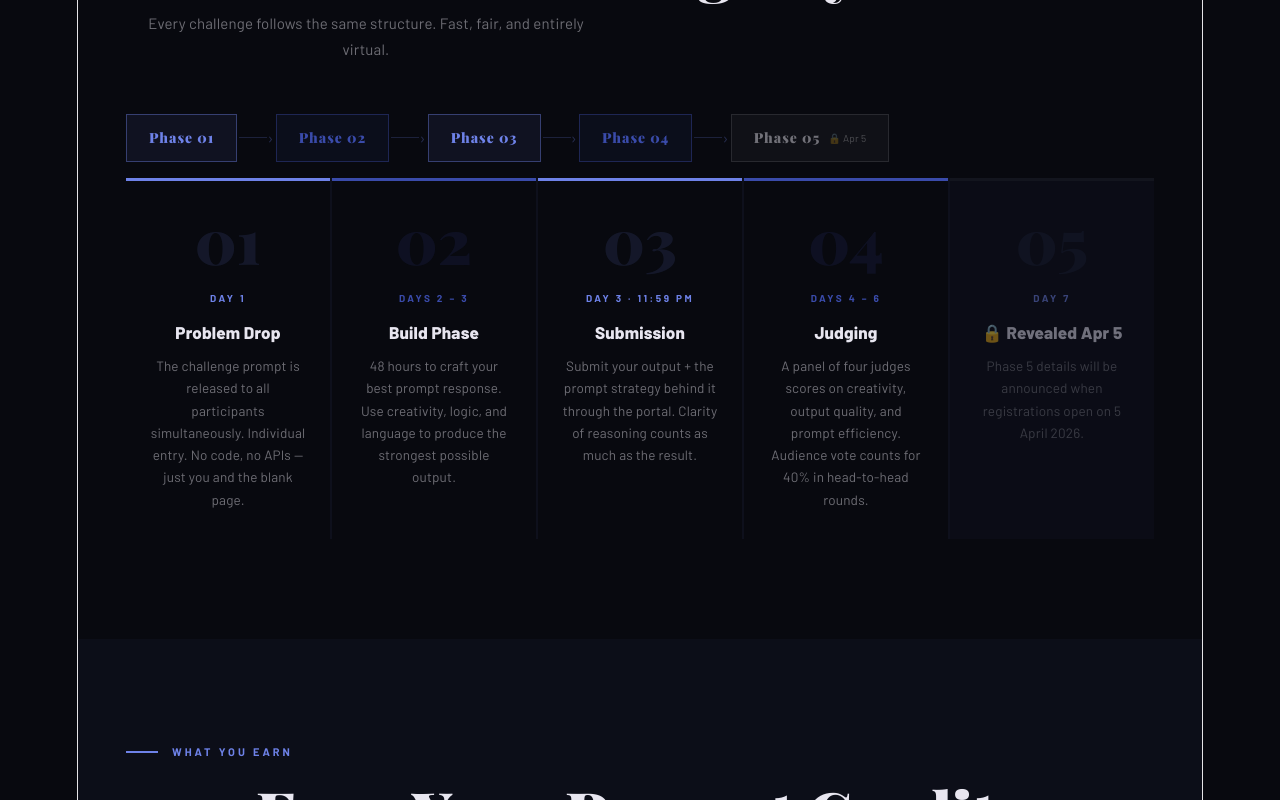
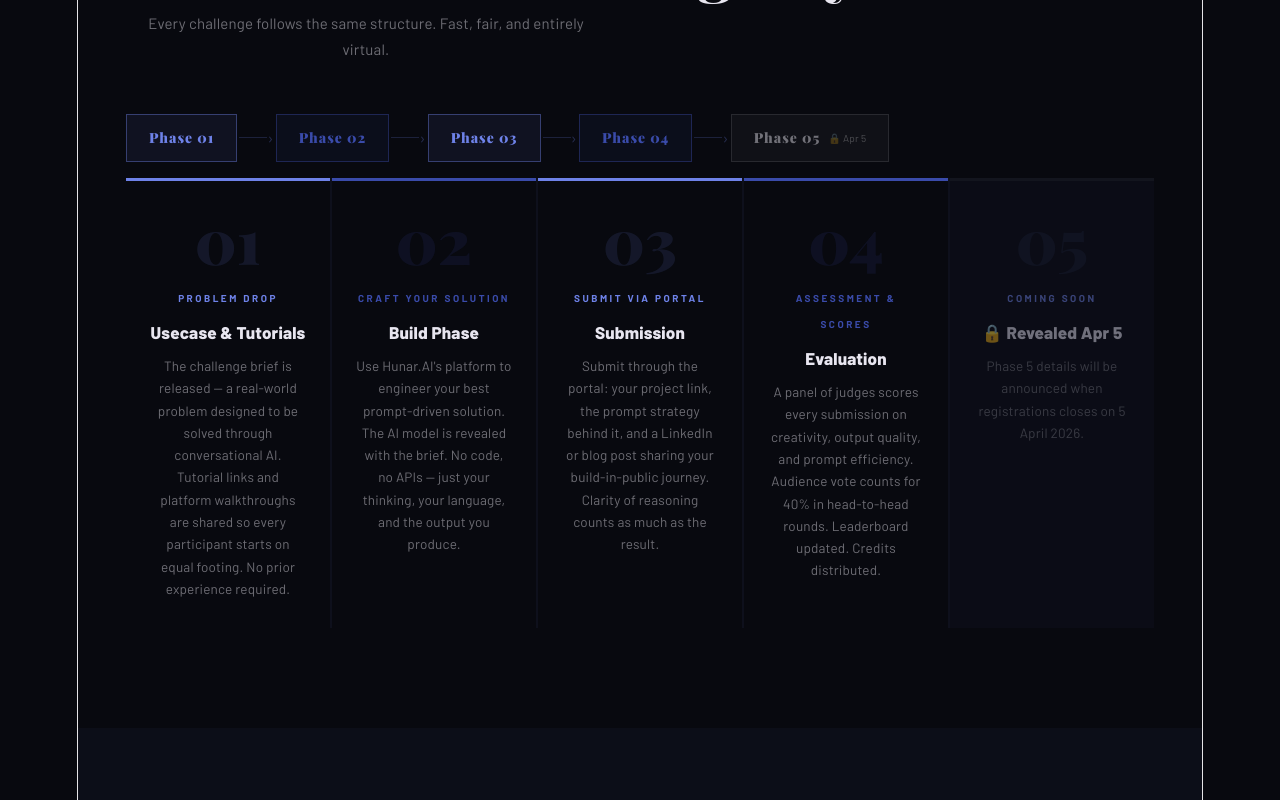
Before and after one commit to vanshika-blip/terminal-war-frontend, a React (Vite) app: page / in a window 1280 px wide. Shown: the part 1537-2337 px from the top of the page. Built offline with nearby package versions, Linux system fonts and the light colour scheme; a web font is replaced by a local one.

Commit message:
changes1.0

```diff
--- a/src/App.jsx
+++ b/src/App.jsx
@@ -8,11 +8,37 @@ const CREAM  = "#E8E6F0";
 const DIM    = "rgba(232,230,240,0.45)";
 
 const PHASES = [
-  { num:"01", title:"Problem Drop",  subtitle:"Day 1",           desc:"The challenge prompt is released to all participants simultaneously. Individual entry. No code, no APIs — just you and the blank page." },
-  { num:"02", title:"Build Phase",   subtitle:"Days 2 – 3",      desc:"48 hours to craft your best prompt response. Use creativity, logic, and language to produce the strongest possible output." },
-  { num:"03", title:"Submission",    subtitle:"Day 3 · 11:59 PM",desc:"Submit your output + the prompt strategy behind it through the portal. Clarity of reasoning counts as much as the result." },
-  { num:"04", title:"Judging",       subtitle:"Days 4 – 6",      desc:"A panel of four judges scores on creativity, output quality, and prompt efficiency. Audience vote counts for 40% in head-to-head rounds." },
-  { num:"05", title:"Championship",  subtitle:"Day 7",           desc:"Top prompts go head-to-head live. Winners announced. Leaderboard updated. Credits distributed.", locked: true },
+  {
+    num: "01",
+    title: "Usecase & Tutorials",
+    subtitle: "Problem Drop",
+    desc: "The challenge brief is released — a real-world problem designed to be solved through conversational AI. Tutorial links and platform walkthroughs are shared so every participant starts on equal footing. No prior experience required.",
+  },
+  {
+    num: "02",
+    title: "Build Phase",
+    subtitle: "Craft Your Solution",
+    desc: "Use Hunar.AI's platform to engineer your best prompt-driven solution. The AI model is revealed with the brief. No code, no APIs — just your thinking, your language, and the output you produce.",
+  },
+  {
+    num: "03",
+    title: "Submission",
+    subtitle: "Submit via Portal",
+    desc: "Submit through the portal: your project link, the prompt strategy behind it, and a LinkedIn or blog post sharing your build-in-public journey. Clarity of reasoning counts as much as the result.",
+  },
+  {
+    num: "04",
+    title: "Evaluation",
+    subtitle: "Assessment & Scores",
+    desc: "A panel of judges scores every submission on creativity, output quality, and prompt efficiency. Audience vote counts for 40% in head-to-head rounds. Leaderboard updated. Credits distributed.",
+  },
+  {
+    num: "05",
+    title: "Championship",
+    subtitle: "Coming Soon",
+    desc: "Phase 5 details will be announced when registrations closes on 5 April 2026.",
+    locked: true,
+  },
 ];
 
 const REWARDS = [
@@ -32,11 +58,9 @@ const FAQS = [
   { q:"How many rounds are in a season?",                  a:"Season 01 runs multiple challenge cycles. Each cycle follows the same 4-phase structure. The number of cycles will be announced when the season kicks off on April 5." },
   { q:"What are Prompt Credits used for?",                 a:"Prompt Credits unlock advanced rounds, accumulate toward leaderboard standing, and will be redeemable in the Hunar swag store in future seasons." },
   { q:"Will there be prizes?",                             a:"Season 01 features a $250 prize pool alongside recognition, Prompt Credits, and leaderboard placement. Bigger prize pools are planned for future seasons." },
-  { q:"What happens if I miss the submission deadline?",   a:"Late submissions are not accepted — the challenge window is fixed and fair for all. The deadline is always 11:59 PM on Day 3." },
+  { q:"What happens if I miss the submission deadline?",   a:"Late submissions are not accepted — the challenge window is fixed and fair for all. The deadline is always 11:59 PM on the final submission day." },
 ];
 
-// ── Backend URL ─────────────────────────────────────────────────────────────
-// Change this to your deployed backend URL in production
 const API_URL = "https://terminal-war-backend.onrender.com";
 
 function scrollTo(id) {
@@ -70,21 +94,17 @@ export default function App() {
     return e;
   };
 
-  // ── Submit to backend ──────────────────────────────────────────────────────
   const handleSubmit = async () => {
     const errs = validate();
     if(Object.keys(errs).length){ setErrors(errs); return; }
-
     setLoading(true);
     setServerError("");
-
     try {
       const res = await fetch(`${API_URL}/api/apply`, {
         method: "POST",
         headers: { "Content-Type": "application/json" },
         body: JSON.stringify(form),
       });
-
       if (!res.ok) throw new Error("Server error");
       setSubmitted(true);
     } catch (err) {
@@ -101,7 +121,6 @@ export default function App() {
       {/* NAV */}
       <nav style={{ position:"fixed", top:0, left:0, right:0, zIndex:300, background:"rgba(8,9,15,0.94)", backdropFilter:"blur(20px)", borderBottom:`1px solid rgba(110,130,232,0.1)` }}>
         <div style={{ maxWidth:1200, margin:"0 auto", padding:"16px 48px", display:"flex", justifyContent:"space-between", alignItems:"center" }}>
-          {/* TEXT-ONLY LOGO */}
           <button onClick={()=>scrollTo("hero")} style={{ background:"none", border:"none", cursor:"pointer", display:"flex", alignItems:"center", padding:0 }}>
             <span style={{ fontFamily:"'Playfair Display', serif", fontSize:20, fontWeight:900, letterSpacing:2, color:CREAM }}>
               hunar<span style={{color:BLUE}}>.</span><span style={{color:NAVY}}>ai</span>
@@ -136,7 +155,7 @@ export default function App() {
 
           <h1 className="hero-h1">
             Terminal<br/>
-            <span style={{ color:BLUE }}>War</span><sup className="hero-sup">01</sup>
+            <span style={{ color:BLUE }}>War</span>
           </h1>
 
           <div style={{ display:"flex", gap:64, marginTop:48, flexWrap:"wrap", alignItems:"flex-start" }}>
@@ -175,7 +194,7 @@ export default function App() {
 
         {/* Stat strip */}
         <div style={{ position:"absolute", bottom:0, left:0, right:0, borderTop:`1px solid rgba(110,130,232,0.1)`, display:"flex" }}>
-          {[["142 / 200","Spots Left"],["$250","Prize Money"],["Solo","Format"],["Free","Entry"]].map(([v,l],i)=>(
+          {[["$250","Prize Money"],["Solo","Format"],["Free","Entry"]].map(([v,l],i)=>(
             <div key={l} style={{ flex:1, padding:"18px 32px", borderRight:`1px solid rgba(110,130,232,0.08)`, background: i%2===0?"rgba(110,130,232,0.03)":"transparent" }}>
               <div style={{ fontFamily:"'Playfair Display', serif", fontSize:26, fontWeight:900, color:i%2===0?BLUE:NAVY }}>{v}</div>
               <div style={{ fontSize:10, color:DIM, letterSpacing:2, textTransform:"uppercase", marginTop:2 }}>{l}</div>
@@ -212,6 +231,7 @@ export default function App() {
           <h2 style={{ ...H2, marginTop:16 }}>The Challenge Cycle</h2>
           <p style={{ fontSize:15, color:DIM, marginTop:12, maxWidth:480 }}>Every challenge follows the same structure. Fast, fair, and entirely virtual.</p>
 
+          {/* Phase connector strip */}
           <div style={{ display:"flex", alignItems:"center", marginTop:52, flexWrap:"wrap" }}>
             {PHASES.map((p,i)=>{
               const locked = p.locked && !showPhase5;
@@ -233,6 +253,7 @@ export default function App() {
             })}
           </div>
 
+          {/* Phase cards */}
           <div style={{ display:"grid", gridTemplateColumns:"repeat(auto-fill,minmax(200px,1fr))", gap:2, marginTop:16, background:`rgba(110,130,232,0.06)` }}>
             {PHASES.map((p,i)=>{
               const locked = p.locked && !showPhase5;
@@ -240,9 +261,13 @@ export default function App() {
               return (
                 <div key={i} className="phase-card" style={{ background:BG, borderTop:`3px solid ${locked?"rgba(255,255,255,0.08)":isBlue?BLUE:NAVY}`, padding:"28px 24px", opacity:locked?0.45:1 }}>
                   <div style={{ fontFamily:"'Playfair Display', serif", fontSize:62, fontWeight:900, color:isBlue?`rgba(110,130,232,0.12)`:`rgba(58,75,170,0.12)`, lineHeight:1, marginBottom:14 }}>{p.num}</div>
+                  {/* Subtitle (milestone label) */}
                   <div style={{ fontSize:10, color:isBlue?BLUE:NAVY, letterSpacing:2.5, textTransform:"uppercase", fontWeight:700, marginBottom:8 }}>{p.subtitle}</div>
-                  <h3 style={{ fontSize:17, fontWeight:800, color:CREAM, marginBottom:10 }}>{locked?"🔒 Revealed Apr 5":p.title}</h3>
-                  <p style={{ fontSize:13.5, color:DIM, lineHeight:1.65 }}>{locked?"Phase 5 details will be announced when registrations open on 5 April 2026.":p.desc}</p>
+                  {/* Title */}
+                  <h3 style={{ fontSize:17, fontWeight:800, color:CREAM, marginBottom:10 }}>
+                    {locked ? "🔒 Revealed Apr 5" : p.title}
+                  </h3>
+                  <p style={{ fontSize:13.5, color:DIM, lineHeight:1.65 }}>{p.desc}</p>
                 </div>
               );
             })}
@@ -321,7 +346,6 @@ export default function App() {
                 <FF label="Portfolio / GitHub" note="optional"><input name="portfolio" value={form.portfolio} onChange={handleChange} placeholder="https://github.com/yourhandle" style={IS(false)} /></FF>
               </div>
 
-              {/* Server error message */}
               {serverError && (
                 <p style={{ color:"#FF7B7B", fontSize:13, marginBottom:16, textAlign:"center" }}>{serverError}</p>
               )}
```
